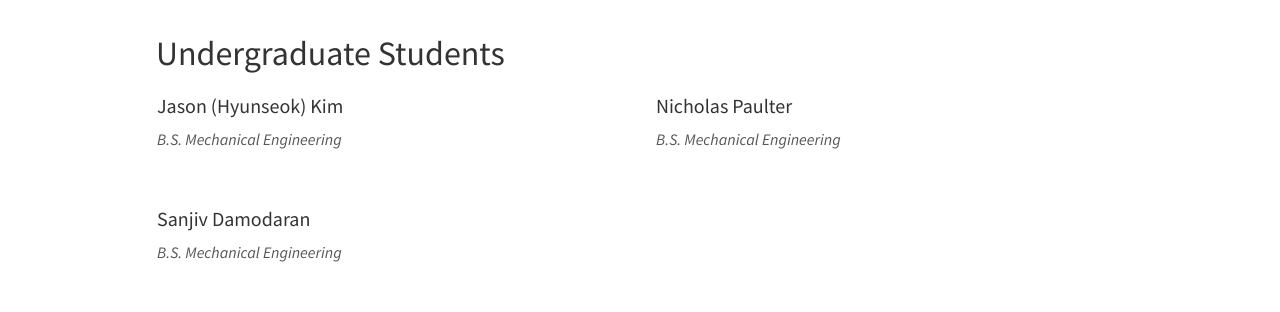
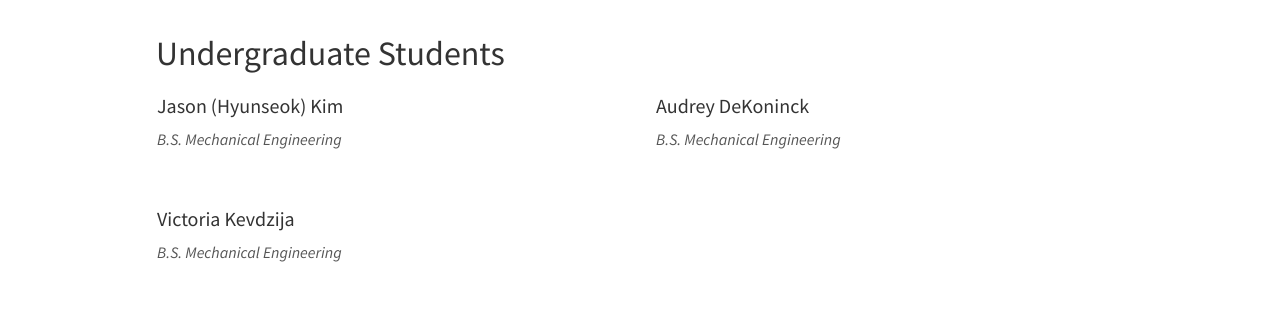
Before and after one commit to choidnalab/choidnalab.github.io, a Jekyll site: the page built from _pages/team.md, in a window 1280 px wide and 900 px high, scrolled down 966 px. Shown: the part 167-479 px from the top of the window. Built offline with Jekyll 4.4.1, drawn with Linux system fonts in a browser that asks for light colours; nearby versions of some CDN libraries.

Commit message:
Update master_bachelors_students.yml

```diff
--- a/_data/master_bachelors_students.yml
+++ b/_data/master_bachelors_students.yml
@@ -5,14 +5,14 @@
   number_educ: 0
   education1:
 
-- name: Nicholas Paulter
+- name: Audrey DeKoninck
   photo: nopic.jpg
   info: B.S. Mechanical Engineering
   email:
   number_educ: 0
   education1:
 
-- name: Sanjiv Damodaran
+- name: Victoria Kevdzija
   photo: nopic.jpg
   info: B.S. Mechanical Engineering
   email:
```
